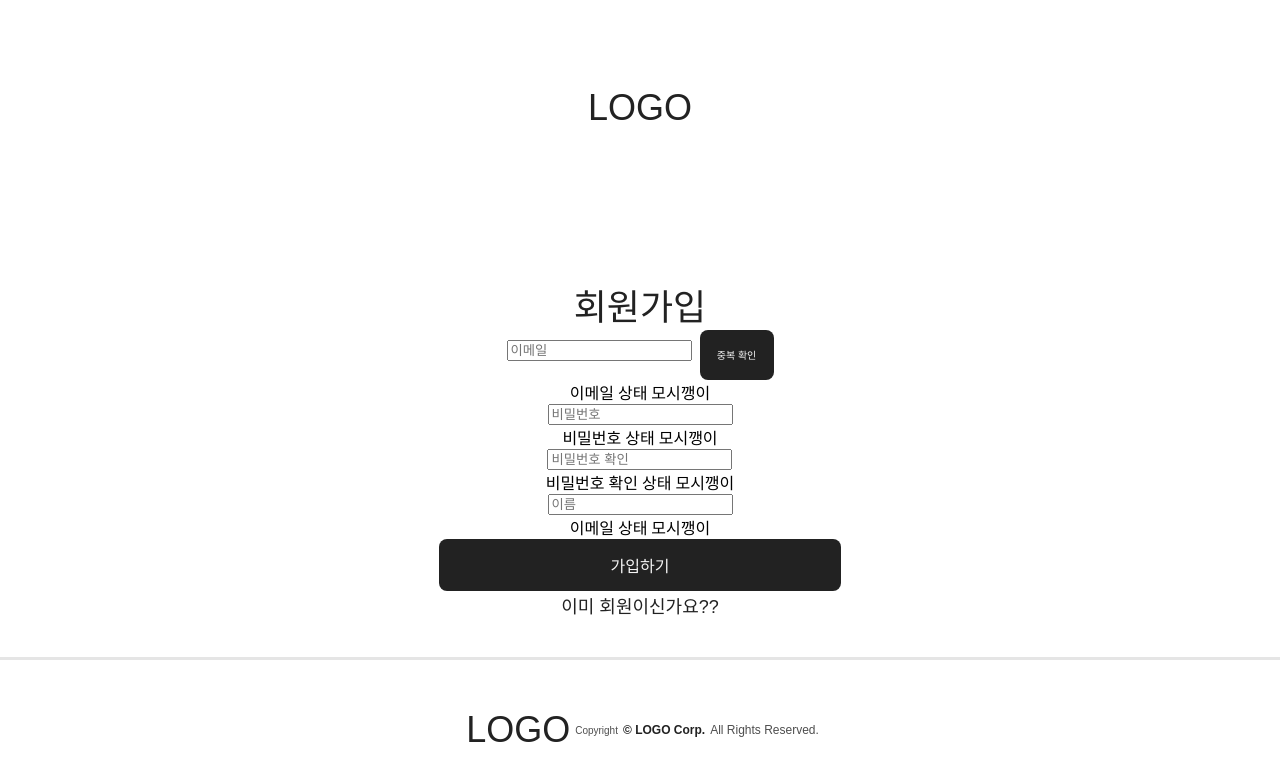
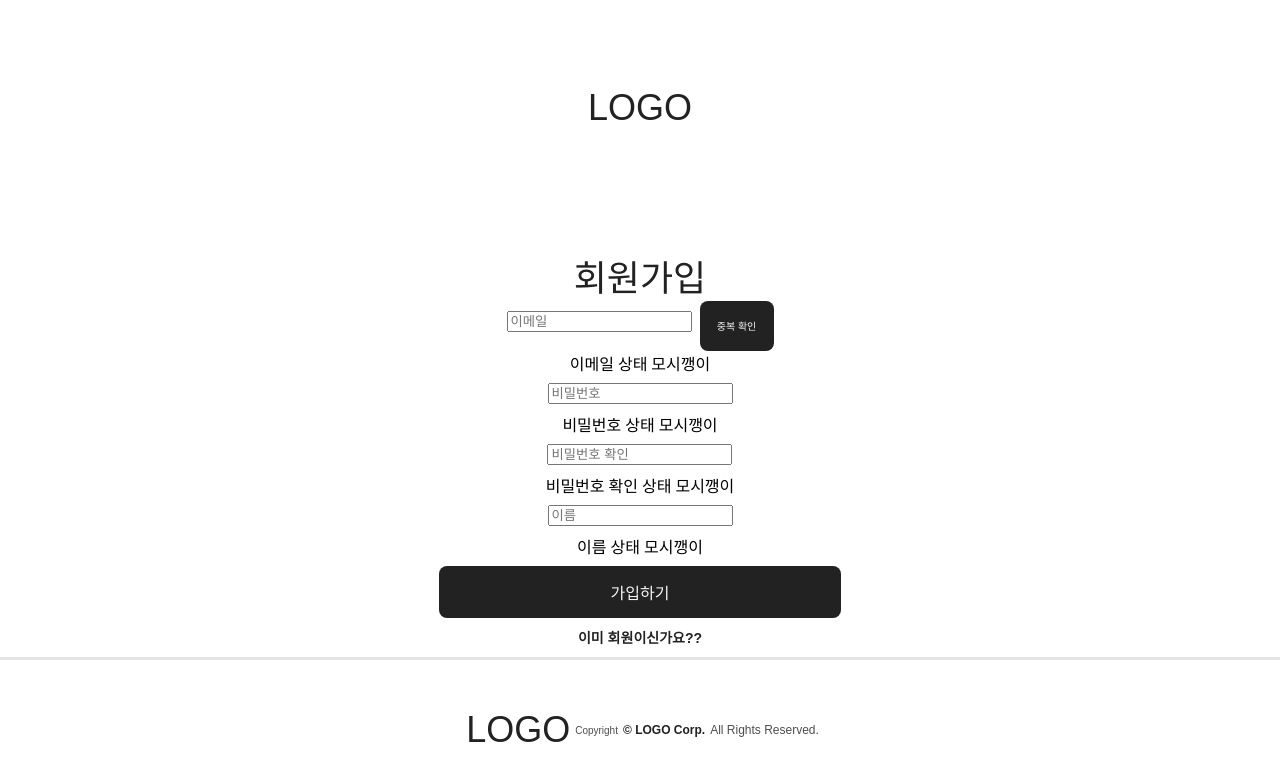
Before and after one commit to noSPkeepgoing/FE_Traveler, a Next.js app: page /sign-up in a window 1280 px wide. Shown: the top 780 px of the page. Built offline with nearby package versions, Linux system fonts and the light colour scheme.

Commit message:
♻️ Refactor:  scss파일 코드 개행추가 및 form 스타일 변경

```diff
--- a/src/app/sign-up/page.tsx
+++ b/src/app/sign-up/page.tsx
@@ -58,11 +58,13 @@ function SignUpPage() {
               이메일 상태 모시깽이
             </label>
           </div>
-          <div className={styles.inputContainer}></div>
+          <div className={styles.inputContainer}>
             <div className={styles.inputBox}>
               <input type="password" placeholder="비밀번호" name="password" />
               <label htmlFor="">비밀번호 상태 모시깽이</label>
             </div>
+          </div>
+          <div className={styles.inputContainer}>
             <div className={styles.inputBox}>
               <input
                 type="password"
@@ -71,9 +73,12 @@ function SignUpPage() {
               />
               <label htmlFor="">비밀번호 확인 상태 모시깽이</label>
             </div>
+          </div>
+          <div className={styles.inputContainer}>
             <div className={styles.inputBox}>
               <input type="text" placeholder="이름" name="name" />
-            <label htmlFor="">이메일 상태 모시깽이</label>
+              <label htmlFor="">이름 상태 모시깽이</label>
+            </div>
           </div>
           <div className={styles.confirm}>
             <Button size="lg">
@@ -82,9 +87,9 @@ function SignUpPage() {
               </Text>
             </Button>
           </div>
-          <div>
+          <div className={styles.signInBtn}>
             <Button variant="text" onClick={() => router.push('/sign-in')}>
-              <Text fontSize="xs" fontWeight="normal">
+              <Text fontSize="xs-3" fontWeight="bold">
                 이미 회원이신가요??
               </Text>
             </Button>
--- a/src/app/sign-up/signUp.module.scss
+++ b/src/app/sign-up/signUp.module.scss
@@ -30,20 +30,24 @@
   display: flex;
   justify-content: center;
   align-items: center;
-  display: flex;
   flex-direction: column;
+
+  margin-bottom: 0.5rem;
 }
 
 .inputContainer {
   display: flex;
   align-items: center;
+
+  input {
+    flex: 1;
+    margin-bottom: 0.5rem;
+  }
+  button {
+    margin-left: 0.5rem;
+  }
 }
 
-.inputContainer input {
-  flex: 1;
-  margin-bottom: 0.5rem;
+.signInBtn {
+  margin-top: 0.5rem;
 }
-
-.inputContainer button {
-  margin-left: 0.5rem;
-}
--- a/src/components/footer/footer.module.scss
+++ b/src/components/footer/footer.module.scss
@@ -4,16 +4,19 @@
   position: fixed;
   bottom: 0;
   left: 0;
+
   width: 100%;
   height: 140px;
 
   border-top: 3px solid $gray;
+
   background-color: white;
 
   .footerContainer {
     display: flex;
     justify-content: center;
     align-items: center;
+
     height: 100%;
 
     .footerChild {
```
Lines whose indentation alone changed are shown as unchanged.
